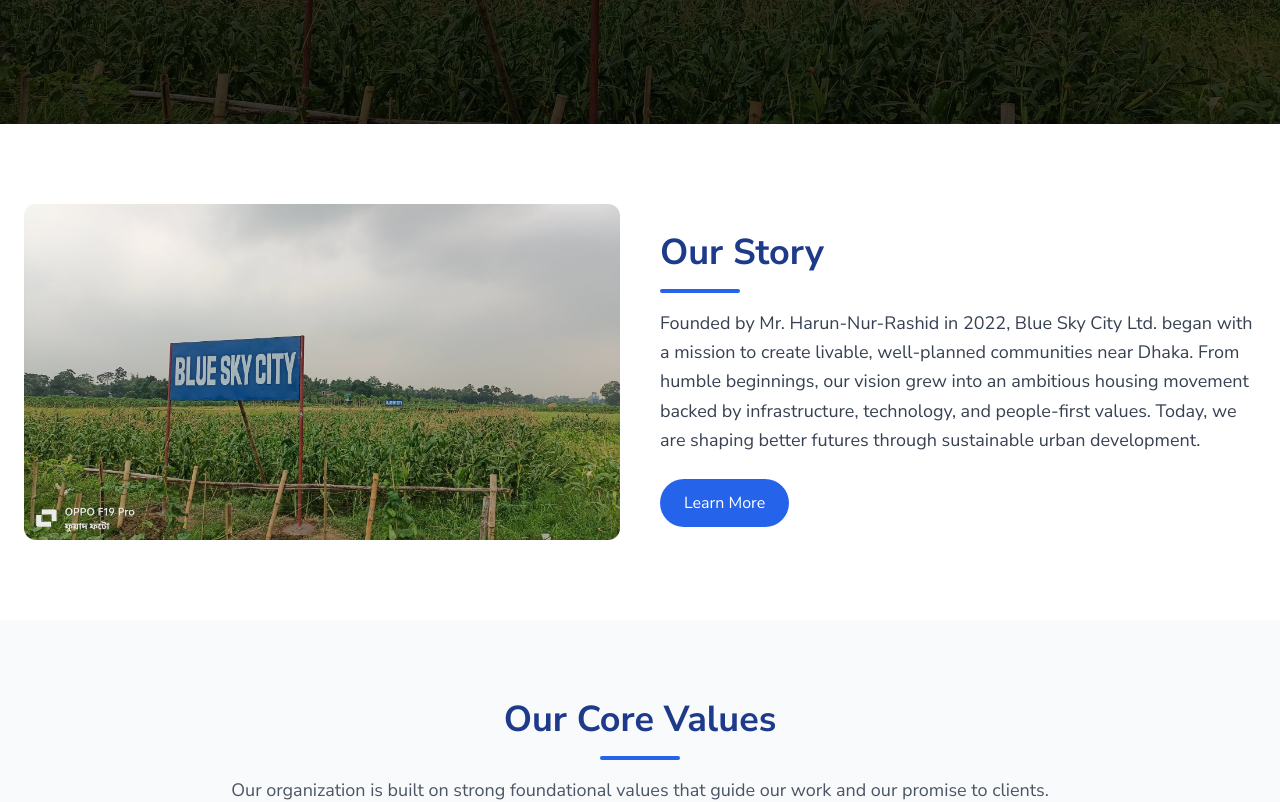
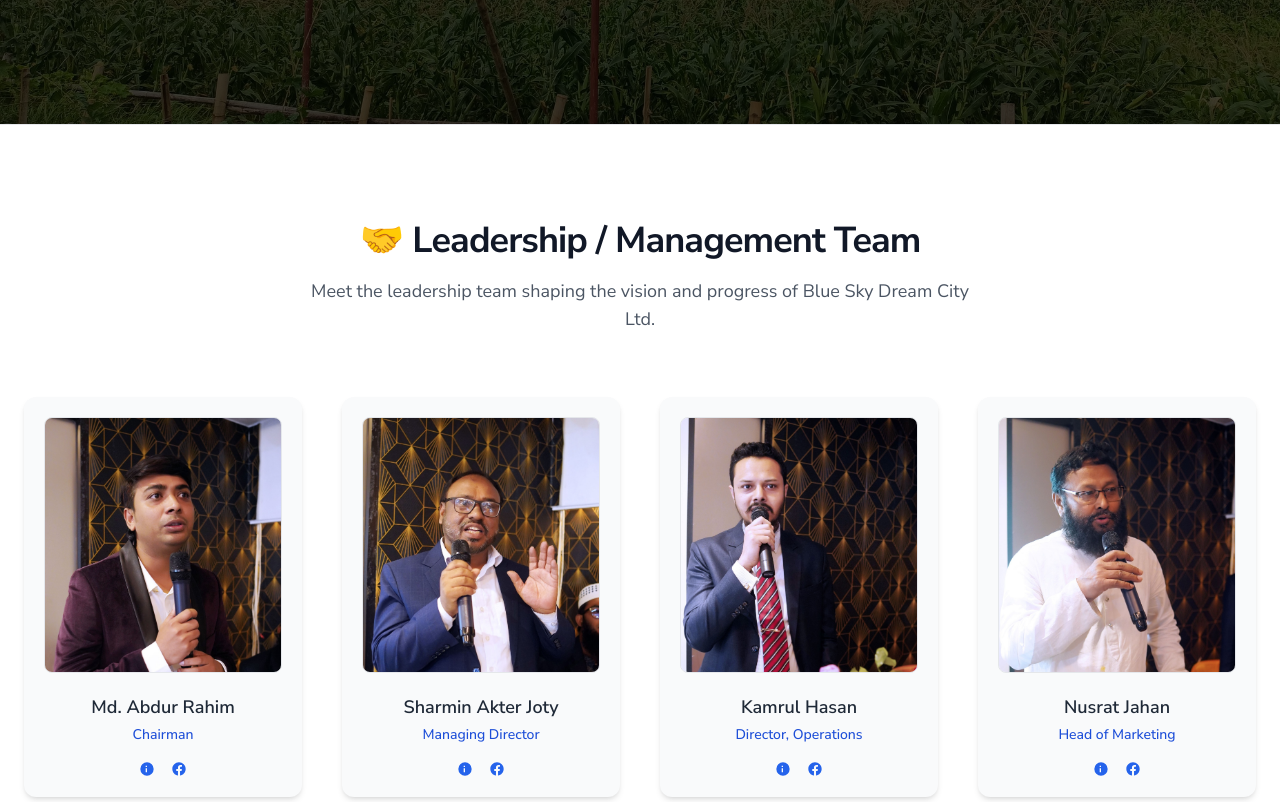
Before and after one commit to sabbir1257/blue_sky_font_end, a Next.js app: page /about in a window 1280 px wide. Shown: the part 540-1342 px from the top of the page. Built offline with nearby package versions, Linux system fonts and the light colour scheme.

Commit message:
change our team deagine

```diff
--- a/src/components/pages/home/OurTeam.tsx
+++ b/src/components/pages/home/OurTeam.tsx
@@ -1,28 +1,80 @@
+'use client';
 
-import Container from '@/components/ui/Container'
-import Separator from '@/components/ui/Separator'
-import React from 'react'
-import TeamsCard from '../teams/TeamsCard'
+import Image from 'next/image';
+import React from 'react';
 
-const OurTeam = () => {
-    return (
-        <Container className='mb-20'>
-            <section className="flex flex-col items-center gap-5">
-                <h1 className="title">Our TEAM</h1>
-                <Separator />
-                <p className="paragraph">A tale of a fateful trip that started from this tropic port aboard this tiny ship today stillers</p>
-                {/* service cards  */}
-                <div className="grid grid-cols-1 md:grid-cols-2 lg:grid-cols-4 gap-5 mt-5 w-full">
-                    <TeamsCard imageUrl='/images/man1.jpg'/>
-                    <TeamsCard imageUrl='/images/man2.jpg'/>
-                    <TeamsCard imageUrl='/images/man3.jpg'/>
-                    <TeamsCard imageUrl='/images/man4.jpg'/>
-                </div>
-            </section>
-        </Container>
-    )
-}
+type TeamMember = {
+  name: string;
+  title: string;
+  image: string;
+};
 
+const team: TeamMember[] = [
+  {
+    name: 'Md. Abdur Rahim',
+    title: 'Chairman',
+    image: '/images/man1.jpg',
+  },
+  {
+    name: 'Sharmin Akter Joty',
+    title: 'Managing Director',
+    image: '/images/man2.jpg',
+  },
+  {
+    name: 'Kamrul Hasan',
+    title: 'Director, Operations',
+    image: '/images/man3.jpg',
+  },
+  {
+    name: 'Nusrat Jahan',
+    title: 'Head of Marketing',
+    image: '/images/man4.jpg',
+  },
+];
 
+const TeamSection: React.FC = () => {
+  return (
+    <section className="py-24 px-6 bg-white border-t border-gray-200">
+      <div className="max-w-7xl mx-auto text-center">
+        <h2 className="text-4xl font-bold text-gray-900 mb-4 tracking-tight">
+          🤝 Leadership / Management Team
+        </h2>
+        <p className="text-gray-600 mb-16 max-w-2xl mx-auto text-lg">
+          Meet the leadership team shaping the vision and progress of Blue Sky Dream City Ltd.
+        </p>
 
-export default OurTeam
+        <div className="grid sm:grid-cols-2 md:grid-cols-4 gap-10">
+          {team.map((member, index) => (
+            <div
+              key={index}
+              className="bg-gray-50 rounded-xl shadow-md hover:shadow-lg transition-shadow duration-300 p-5"
+            >
+              <div className="relative w-full h-64 mb-5 overflow-hidden rounded-lg border border-gray-200">
+                <Image
+                  src={member.image}
+                  alt={member.name}
+                  layout="fill"
+                  objectFit="cover"
+                  className="object-top"
+                />
+              </div>
+              <h3 className="text-lg font-semibold text-gray-800">{member.name}</h3>
+              <p className="text-sm text-blue-700 font-medium mt-1">{member.title}</p>
+              <div className="mt-4 flex justify-center space-x-4 text-blue-600">
+                {/* Placeholder icons */}
+                <svg className="w-4 h-4" fill="currentColor" viewBox="0 0 24 24">
+                  <path d="M22,12A10,10,0,1,1,12,2,10.0113,10.0113,0,0,1,22,12ZM10,17h2V11H10Zm0-8h2V7H10Z" />
+                </svg>
+                <svg className="w-4 h-4" fill="currentColor" viewBox="0 0 24 24">
+                  <path d="M12 2C6.477 2 2 6.485 2 12.006c0 4.991 3.657 9.128 8.438 9.878v-6.987H7.898v-2.89h2.54V9.797c0-2.507 1.492-3.89 3.777-3.89 1.094 0 2.238.195 2.238.195v2.46h-1.26c-1.243 0-1.63.772-1.63 1.562v1.875h2.773l-.443 2.89h-2.33v6.987C18.343 21.134 22 16.997 22 12.006 22 6.485 17.523 2 12 2z" />
+                </svg>
+              </div>
+            </div>
+          ))}
+        </div>
+      </div>
+    </section>
+  );
+};
+
+export default TeamSection;
--- a/src/components/pages/home/StepsSection.tsx
+++ b/src/components/pages/home/StepsSection.tsx
@@ -1,42 +1,131 @@
-/* eslint-disable @next/next/no-img-element */
-import React from 'react'
-import { StepLinks, TStepLinks } from '../../../../public/datas/home/StepsLinks'
-import Separator from '@/components/ui/Separator'
+'use client';
 
-const StepsSection = () => {
-    return (
-        <section className='grid lg:grid-cols-4 md:gap-y-6 lg:gap-0  md:grid-cols-2 grid-cols-1'>
-            {
-                StepLinks?.map((step: TStepLinks, i: number) => {
-                    return (
-                        <StepsSectionCard key={i} index={i + 1} data={step} />
-                    )
-                })
-            }
-        </section>
-    )
-}
+import Image from 'next/image';
+import React from 'react';
 
-const StepsSectionCard = ({ index, data }: { index: number; data: TStepLinks }) => {
-    const bgClasses = [
-        '',
-        'bg-gray-50',
-        'bg-gray-100',
-        'bg-gray-200',
-        'bg-gray-300'
-    ];
+const MissionVision: React.FC = () => {
+  const missionPoints = [
+    'Planned Urbanization – Roads, drainage, playgrounds, markets, schools, mosques, and essential facilities as part of every project.',
+    'Affordable Access – Ideal for middle-income families and working professionals through flexible installment options.',
+    'Community-Oriented Design – Creating healthy, connected neighborhoods that strengthen social and family ties.',
+    'Complete Client Support – End-to-end assistance from plot selection to final ownership, with full legal transparency.',
+  ];
 
-    return (
-        <div className={`py-10 flex flex-col items-center gap-3 relative group lg:mx-0 mx-3  ${bgClasses[index]} || `}>
-            <img src={data?.icon} alt={data?.title || 'Step Icon'} />
-            <h1 className='text-2xl font-medium mb-1'>{data?.title}</h1>
-            <Separator />
-            <p className='w-[25ch] text-center mt-3 text-[18px] text-gray-700 tracking-wide'>{data?.des}</p>
+  const visionPoints = [
+    'Close to Dhaka, Without the Chaos – Strategically located in western Dhaka, just minutes from the city, yet peaceful and spacious.',
+    'Emerging Infrastructure Zone – This region is poised for rapid growth due to metro rail, highways, and flyovers under development.',
+    'Future-Ready Design – Smart planning with scope for digital utilities, green spaces, and essential urban services.',
+    'A Dream Worth Investing In – Whether for living or future resale, your investment today will serve as your legacy tomorrow.',
+  ];
 
-            {/* border line  */}
-            <div className='absolute bottom-0 w-full h-1 rounded-sm bg-blue-900 group-hover:block hidden transition-all duration-500'></div>
+  return (
+    <section className="py-24 px-6 bg-white">
+      <div className="text-center mb-12">
+        <h2 className="text-3xl md:text-4xl font-bold text-blue-900">
+          Our Mission
+        </h2>
+        <div className="w-20 h-1 mx-auto mt-4 bg-blue-600 rounded-full"></div>
+      </div>
+      <div className="max-w-7xl mx-auto space-y-24">
+        {/* Mission Section */}
+        <div className="md:flex md:gap-12 md:items-stretch">
+          {/* Image Left */}
+          <div className="hidden md:block flex-1">
+            <div className="h-full rounded-2xl overflow-hidden shadow-md">
+              <Image
+                src="/images/land1.jpg"
+                alt="Mission"
+                width={800}
+                height={600}
+                className="object-cover w-full h-full"
+              />
+            </div>
+          </div>
+
+          {/* Text Right */}
+          <div className="flex-1 bg-blue-50 rounded-2xl p-10 shadow-md flex flex-col justify-between">
+            <div>
+              <h2 className="text-3xl font-bold text-blue-800 mb-4">
+                “To develop smart, sustainable communities that offer a complete
+                and modern urban living experience.”
+              </h2>
+              <p className="text-gray-700 text-base md:text-lg mb-4">
+                At <strong>Blue Sky Dream City Ltd.</strong>, our mission is to
+                create more than just housing—we aim to build integrated,
+                livable communities near Dhaka that meet the needs of today and
+                tomorrow.
+              </p>
+              <p className="text-gray-700 text-base md:text-lg mb-6">
+                We strive to provide affordable, legally sound, and well-planned
+                residential environments for families and investors alike.
+              </p>
+              <ul className="space-y-3">
+                {missionPoints.map((point, index) => (
+                  <FeatureItem key={index} text={point} />
+                ))}
+              </ul>
+            </div>
+          </div>
         </div>
-    );
+
+        {/* Vision Section */}
+        <div className="text-center mb-12">
+          <h2 className="text-3xl md:text-4xl font-bold text-blue-900">
+            Our Vission
+          </h2>
+          <div className="w-20 h-1 mx-auto mt-4 bg-blue-600 rounded-full"></div>
+        </div>
+        <div className="md:flex md:flex-row-reverse md:gap-12 md:items-stretch">
+          {/* Image Right */}
+          <div className="hidden md:block flex-1">
+            <div className="h-full rounded-2xl overflow-hidden shadow-md">
+              <Image
+                src="/images/land1.jpg"
+                alt="Vision"
+                width={800}
+                height={600}
+                className="object-cover w-full h-full"
+              />
+            </div>
+          </div>
+
+          {/* Text Left */}
+          <div className="flex-1 bg-blue-50 rounded-2xl p-10 shadow-md flex flex-col justify-between">
+            <div>
+              <h2 className="text-3xl font-bold text-blue-800 mb-4">
+                “To become a model of future-ready residential development in
+                Bangladesh, where life is secure, affordable, and fulfilling.”
+              </h2>
+              <p className="text-gray-700 text-base md:text-lg mb-4">
+                We envision a new generation of satellite townships near Dhaka
+                that integrate infrastructure, greenery, and technology.
+              </p>
+              <p className="text-gray-700 text-base md:text-lg mb-6">
+                Our goal is to offer a modern alternative to the congestion of
+                city life without compromising on access or amenities.
+              </p>
+              <ul className="space-y-3">
+                {visionPoints.map((point, index) => (
+                  <FeatureItem key={index} text={point} />
+                ))}
+              </ul>
+            </div>
+          </div>
+        </div>
+      </div>
+    </section>
+  );
 };
 
-export default StepsSection
+type FeatureItemProps = {
+  text: string;
+};
+
+const FeatureItem: React.FC<FeatureItemProps> = ({ text }) => (
+  <li className="flex items-start space-x-2 text-gray-700 text-base md:text-lg">
+    <span className="text-blue-600 text-xl mt-1">✅</span>
+    <span>{text}</span>
+  </li>
+);
+
+export default MissionVision;
--- a/src/pages/about/index.tsx
+++ b/src/pages/about/index.tsx
@@ -5,11 +5,13 @@
 import MissionVision from '@/components/pages/home/MissionVission';
 import CoreValues from '@/components/pages/about/CoreValues';
 import StrategicGoals from '@/components/pages/about/StrategicGoals';
+import OurTeam from '@/components/pages/home/OurTeam';
 
 const AboutUs: FC = () => {
   return (
     <>
       <EveryPageHeroSection title="ABOUT US" imageUrl="/images/land3.jpg" />
+      <OurTeam/>
       <main className="bg-white text-gray-800">
         {/* Short History */}
         <section className="py-20 px-6 max-w-7xl mx-auto grid md:grid-cols-2 gap-10 items-center">
```
Also changed, not shown: src/components/pages/home/MissionVission.tsx (+25 -12 lines).
